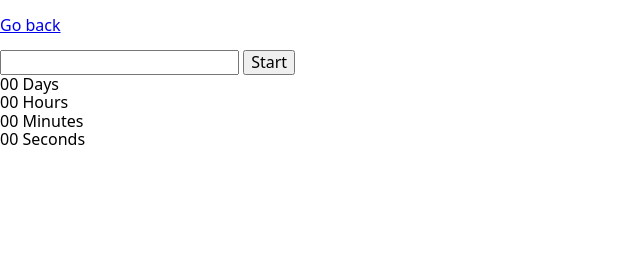
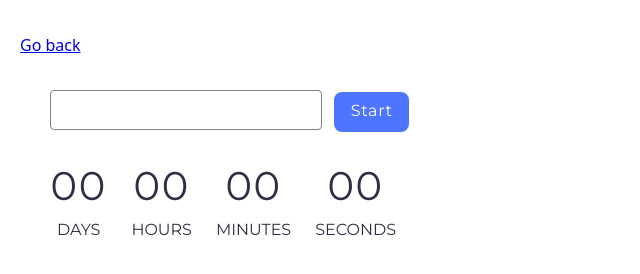
Before and after one commit to nksenechkav/goit-js-hw-10, a website built with Vite: page src/1-timer.html in a window 1280 px wide. Shown: the whole page, without its empty margins (0-640 px from the left). Built offline with nearby package versions, Linux system fonts and the light colour scheme.

Commit message:
add fix in css styles all

```diff
--- a/src/1-timer.html
+++ b/src/1-timer.html
@@ -8,7 +8,7 @@
     <link rel="preconnect" href="https://fonts.googleapis.com">
     <link rel="preconnect" href="https://fonts.gstatic.com" crossorigin>
     <link href="https://fonts.googleapis.com/css2?family=Montserrat:wght@400;600&display=swap" rel="stylesheet">
-    <link rel="stylesheet" href="./css/01-timer.css" />
+    <link rel="stylesheet" href="./css/1-timer.css" />
   </head>
   <body>
     <p><a href="./index.html">Go back</a></p>
--- a/src/css/1-timer.css
+++ b/src/css/1-timer.css
@@ -1,4 +1,11 @@
+p {
+    padding-left: 20px;
+    padding-top: 20px;
+  }
+
 #datetime-picker {
+    margin-top: 20px;
+    margin-left: 50px;
     border-radius: 4px;
     width: 272px;
     height: 40px;
@@ -24,6 +31,7 @@
 }
 
 .timer {
+    margin-left: 50px;
     width: 346px;
     height: 72px;
     display: flex;
--- a/src/css/2-snackbar.css
+++ b/src/css/2-snackbar.css
@@ -1,5 +1,11 @@
+p {
+  padding-left: 20px;
+  padding-top: 20px;
+}
+
 .form {
-  margin-left: 50px;
+    margin-top: 20px;
+    margin-left: 50px;
     display: flex;
     flex-direction: column;
     width: 360px;
--- a/src/css/styles.css
+++ b/src/css/styles.css
@@ -23,3 +23,8 @@
   -moz-osx-font-smoothing: grayscale;
   -webkit-text-size-adjust: 100%;
 }
+
+body {
+  margin-left: 50px;
+  margin-top: 50px;
+}
```
Also changed, not shown: src/2-snackbar.html (+1 -1 lines).
